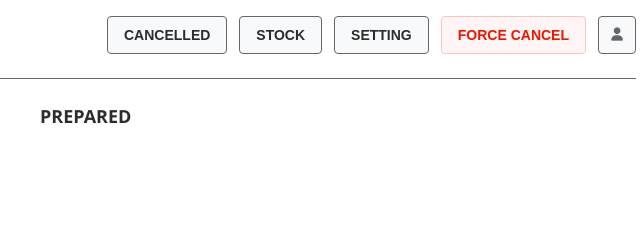
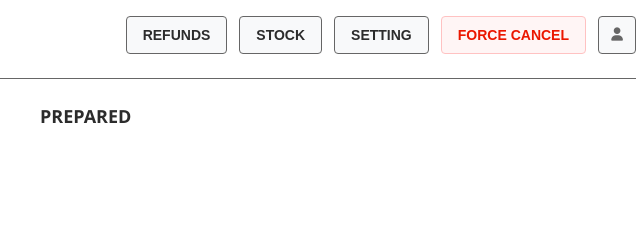
Before and after one commit to imarjunyadav/spoon, a website: page admin/admin-dashboard.html in a window 1280 px wide. Shown: the top 240 px of the page, 620-1260 px from the left. Drawn offline with nearby package versions, Linux system fonts and the light colour scheme; no server answers; sample sign-in values are in the browser's storage.

Commit message:
change the cancelled button to refunds button

```diff
--- a/admin/admin-dashboard.html
+++ b/admin/admin-dashboard.html
@@ -36,7 +36,7 @@
         <header class="admin-header">
             <div class="brand-title">SPOON ADMIN <span id="live-indicator" style="font-size:10px; color:var(--text-secondary);">●</span></div>
             <div class="header-actions">
-                <button class="hdr-btn" id="btn-cancelled">CANCELLED</button>
+                <button class="hdr-btn" id="btn-cancelled">REFUNDS</button>
                 <button class="hdr-btn" id="btn-stock">STOCK</button>
                 <button class="hdr-btn" id="btn-settings">SETTING</button>
                 <button class="hdr-btn hdr-btn--danger" id="btn-force-cancel">FORCE CANCEL</button>
```
